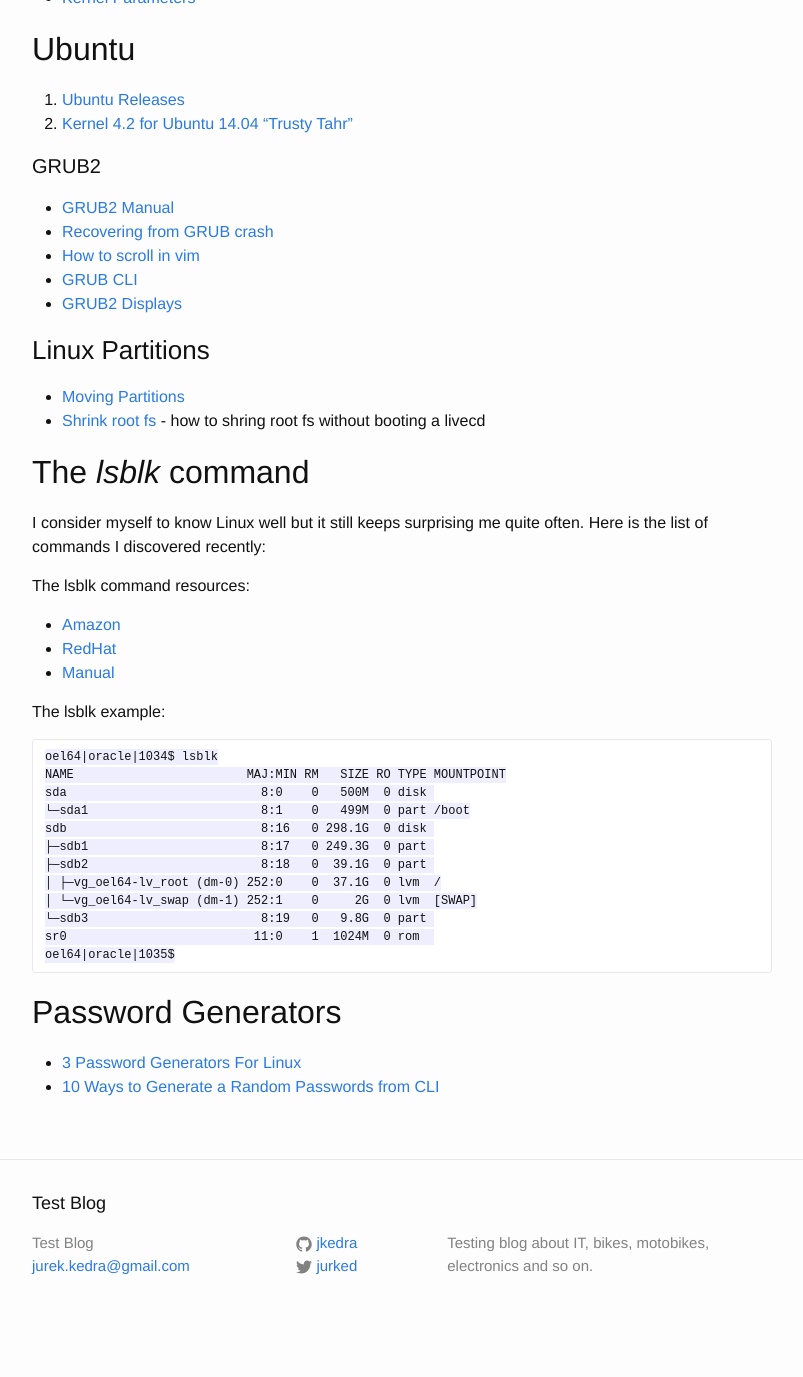
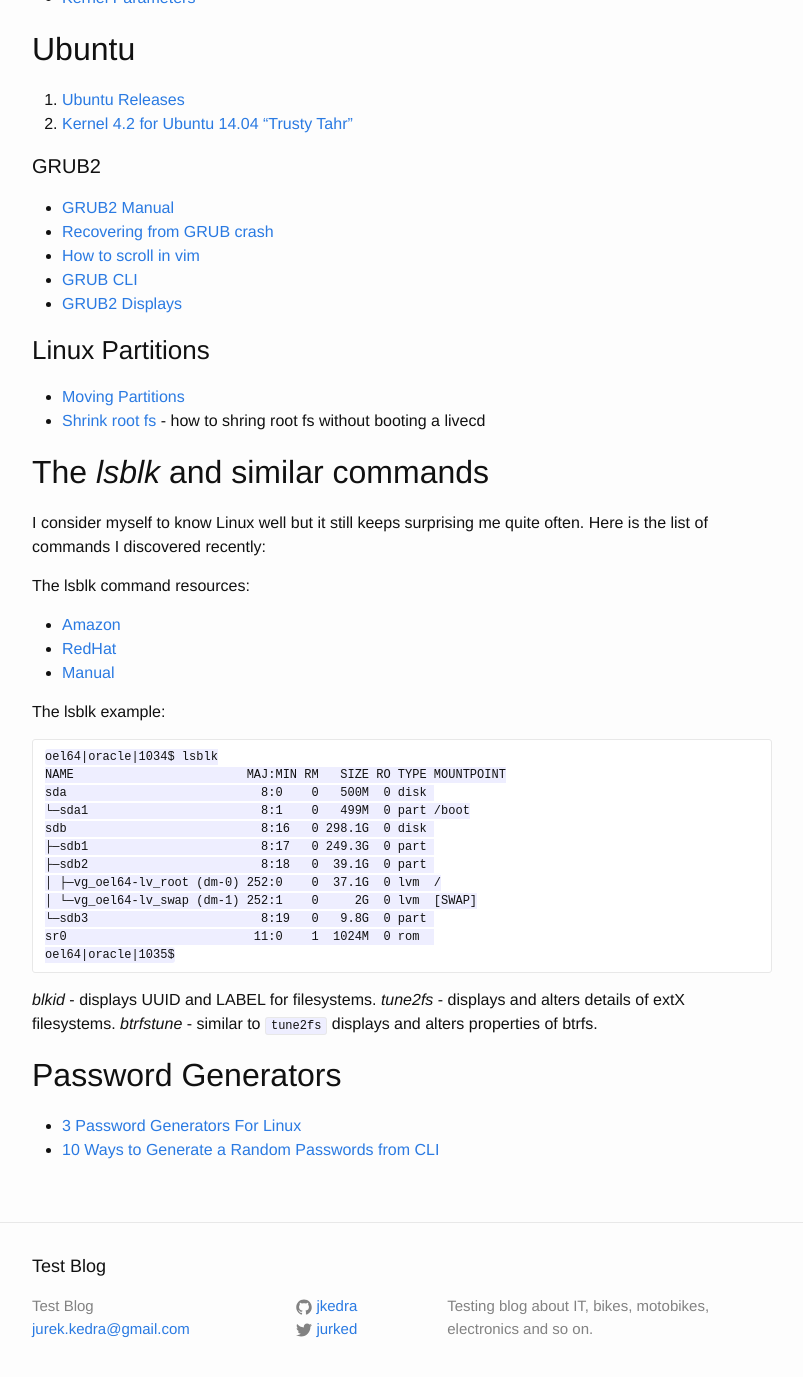
Before and after one commit to jkedra/jkedra.github.io, a Jekyll site: the page built from _posts/2015/2015-06-17-linux.md, in a window 1280 px wide and 1400 px high, scrolled down 394 px. Shown: the top 1377 px of the window, without its empty margins (238-1041 px from the left). Built offline with Jekyll 4.4.1, drawn with Linux system fonts in a browser that asks for light colours; before the commit the page ends 1731 px from its top, so only the background shows below that.

Commit message:
blkid and btrfstune added

```diff
--- a/_posts/2015/2015-06-17-linux.md
+++ b/_posts/2015/2015-06-17-linux.md
@@ -30,7 +30,7 @@ categories: unix
 * [Moving Partitions](https://help.ubuntu.com/community/MovingLinuxPartition)
 * [Shrink root fs](http://unix.stackexchange.com/questions/226872/how-to-shrink-root-filesystem-without-booting-a-livecd/227318#227318) - how to shring root fs without booting a livecd
 
-## The *lsblk* command ##
+## The *lsblk* and similar commands ##
 I consider myself to know Linux well but it still keeps surprising me
 quite often. Here is the list of commands I discovered recently:
 
@@ -60,6 +60,11 @@ The lsblk example:
 [lsblk-man]: http://manpages.ubuntu.com/manpages/raring/man8/lsblk.8.html
 [lsblk-rh]: https://access.redhat.com/documentation/en-US/Red_Hat_Enterprise_Linux/6/html/Deployment_Guide/s1-sysinfo-filesystems.html
 
+*blkid* - displays UUID and LABEL for filesystems.
+*tune2fs* - displays and alters details of extX filesystems.
+*btrfstune* - similar to `tune2fs` displays and alters properties of btrfs.
+
+
 ## Password Generators
 * [3 Password Generators For Linux][3pwdgen]
 * [10 Ways to Generate a Random Passwords from CLI][10wayspwdcli]
```
